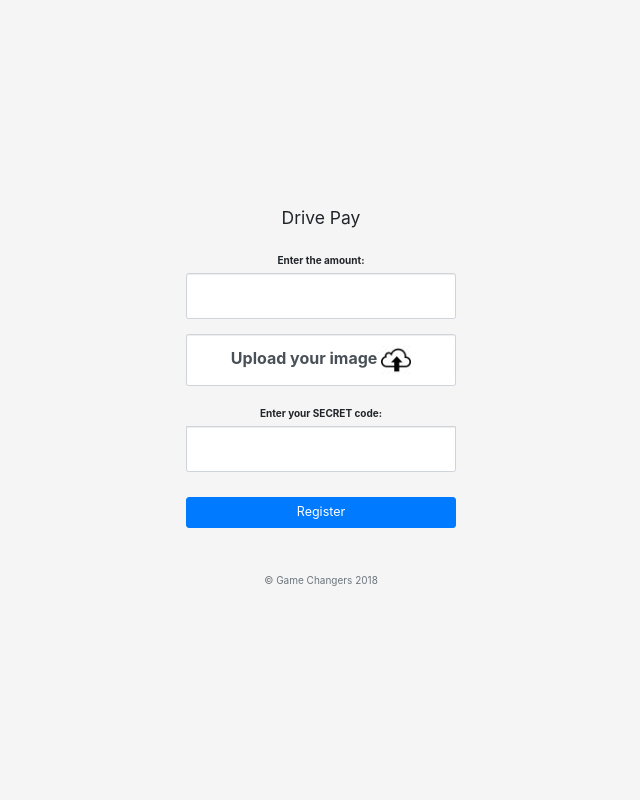
After one commit to ritzler/drivepay, a Flask app: page /auth in a window 1280 px wide. The commit adds this page. Shown: the whole page, without its empty margins (319-959 px from the left). Run offline with Flask 2, Linux system fonts and the light colour scheme; some libraries are stand-ins or nearby versions.

Commit message:
added auth page; added cm to thank you page for reg

```diff
--- a/app.py
+++ b/app.py
@@ -3,6 +3,7 @@ from flask_bootstrap import Bootstrap
 from werkzeug.utils import secure_filename
 import os
 import requests
+import json
 
 app = Flask(__name__)
 Bootstrap(app)
@@ -20,7 +21,7 @@ def dw_register(image, secret):
     print(r.text)
     return
 
-def dw_auth(image):
+def dw_auth(image, amount, secret):
     url = 'http://localhost:8080/v1/auth'
     headers = {
         'bucket_url': image,
@@ -30,7 +31,7 @@ def dw_auth(image):
     }
     r = requests.get(url, headers=headers)
     print(r.text)
-    return
+    return r
 
 @app.route('/')
 def index():
@@ -45,10 +46,17 @@ def auth():
     """Take an image and look up the user"""
     return render_template('auth.html')
 
-@app.route('/auth/submit')
+@app.route('/auth/submit', methods=['POST'])
 def submit_amount():
     """After looking up a user with the image, require the secret"""
-    return render_template('submit.html')
+    secret = request.form['secret']
+    image = request.files['imageFile']
+    amount = request.form['amount']
+    try:
+        dw_auth(image.filename, amount, secret)
+    except Exception as e:
+        return render_template('error.html', error = e)
+    return render_template('auth_submit.html')
 
 @app.route('/process', methods=['POST'])
 def process():
@@ -60,10 +68,12 @@ def process():
         filepath = os.path.join(app.config['UPLOAD_FOLDER'], filename)
         image.save(filepath)
         try:
-            dw_register(filepath, secret)
+            reg = dw_register(filepath, secret)
+            data = json.loads(reg.text)
+            cm = data['cm']
         except Exception as e:
             return render_template('error.html', error = e)
-    return render_template('thankyou.html', plate = plate)
+    return render_template('thankyou.html', cm = cm)
 
 if __name__ == '__main__':
     app.run(debug=True)
--- /dev/null
+++ b/templates/auth.html
@@ -0,0 +1,42 @@
+
+{%- extends "base.html" %}
+
+
+{% block content %}
+    <script>
+  function previewImage(input) {
+    var preview = document.getElementById('preview');
+    if (input.files && input.files[0]) {
+      var reader = new FileReader();
+      reader.onload = function (e) {
+        preview.setAttribute('src', e.target.result);
+	    preview.setAttribute('height', 'auto');
+	    preview.setAttribute('width', 'auto');
+		preview.setAttribute('class', 'form-control');
+      }
+      reader.readAsDataURL(input.files[0]);
+    } else {
+      preview.setAttribute('src', 'upload.png');
+    }
+  }
+</script>
+<body class="text-center">
+
+<div class="text-center mb-4">
+	<h1 class="h3 mb-3 font-weight-normal">Drive Pay</h1>
+	<form class="form-signin" method="POST" enctype="multipart/form-data" action="{{ url_for('submit_amount') }}">
+		<label>Enter the amount:</label><br />
+		<input type="amount" name="amount" class="form-control"><br />
+		<label class="form-control" class="btn btn-default">Upload your image   <img id="preview" src="{{ url_for('static', filename='upload.png') }}" height="30px" width="auto" /><br/>
+		<input type="file" name="imageFile" id="imageFile" hidden class="form-control" onchange="previewImage(this)" accept="image/*"/>
+		</label>
+		<br/>
+
+		<label>Enter your SECRET code:</label><br />
+		<input type="password" class="form-control" name="secret"><br />
+		<button class="btn btn-lg btn-primary btn-block" type="submit">Register</button>
+	</form>
+	<p class="mt-5 mb-3 text-muted">&copy; Game Changers 2018</p>
+</div>
+</body>
+{%- endblock %}
--- a/templates/thankyou.html
+++ b/templates/thankyou.html
@@ -6,6 +6,6 @@
 </head>
 {% block content %}
 <body class="text-center">
-<h1 class="h3 mb-3 font-weight-normal">Thank you for submitting {{ plate }}</h1>
+<h1 class="h3 mb-3 font-weight-normal">Thank you for registering {{ cm }}</h1>
 </body>
 {%  endblock %}
```
Also changed, not shown: templates/auth_submit.html (added, +14 -0 lines).
